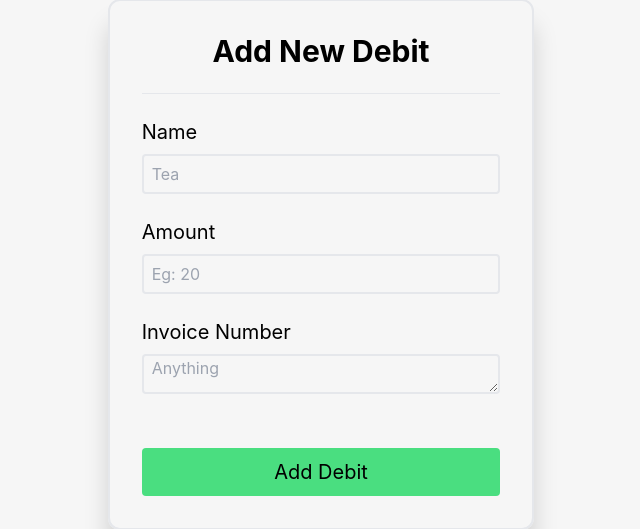
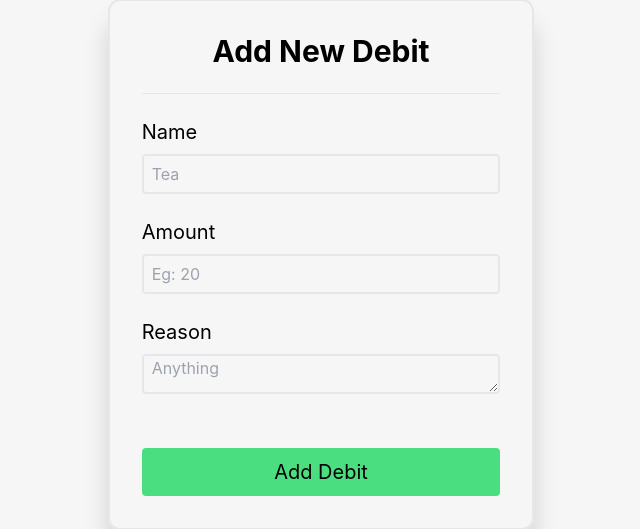
Before and after one commit to AnkoorNagargoje/FormeeManagement, a Django app: page /accounting/add_debit/ in a window 1280 px wide. Shown: the part 119-648 px from the top of the page, without its empty margins (319-959 px from the left). Run offline with Django 3.2, Linux system fonts and the light colour scheme; a user stored in the database is signed in; some libraries are stand-ins or nearby versions.

Commit message:
minor update

```diff
--- a/Accounting/templates/add_debit.html
+++ b/Accounting/templates/add_debit.html
@@ -17,7 +17,7 @@
             {% render_field form.amount class="w-full h-10 indent-2 rounded bg-transparent border-2" placeholder="Eg: 20" %}
         </div>
         <div class="my-6">
-            <p class="text-xl my-2">Invoice Number</p>
+            <p class="text-xl my-2">Reason</p>
             {% render_field form.reason class="w-full h-10 indent-2 rounded bg-transparent border-2" placeholder="Anything" %}
         </div>
         {{ form.errors }}
```
